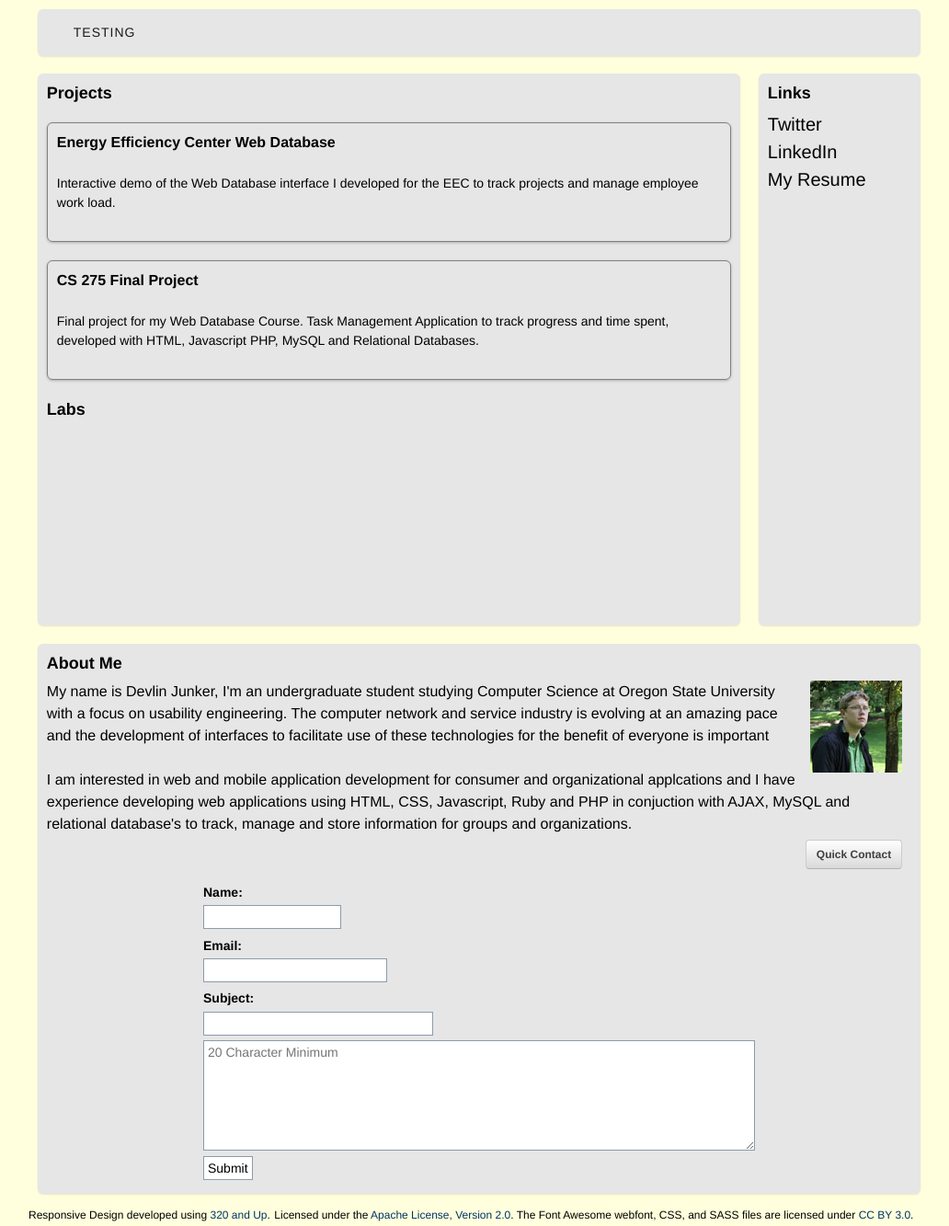
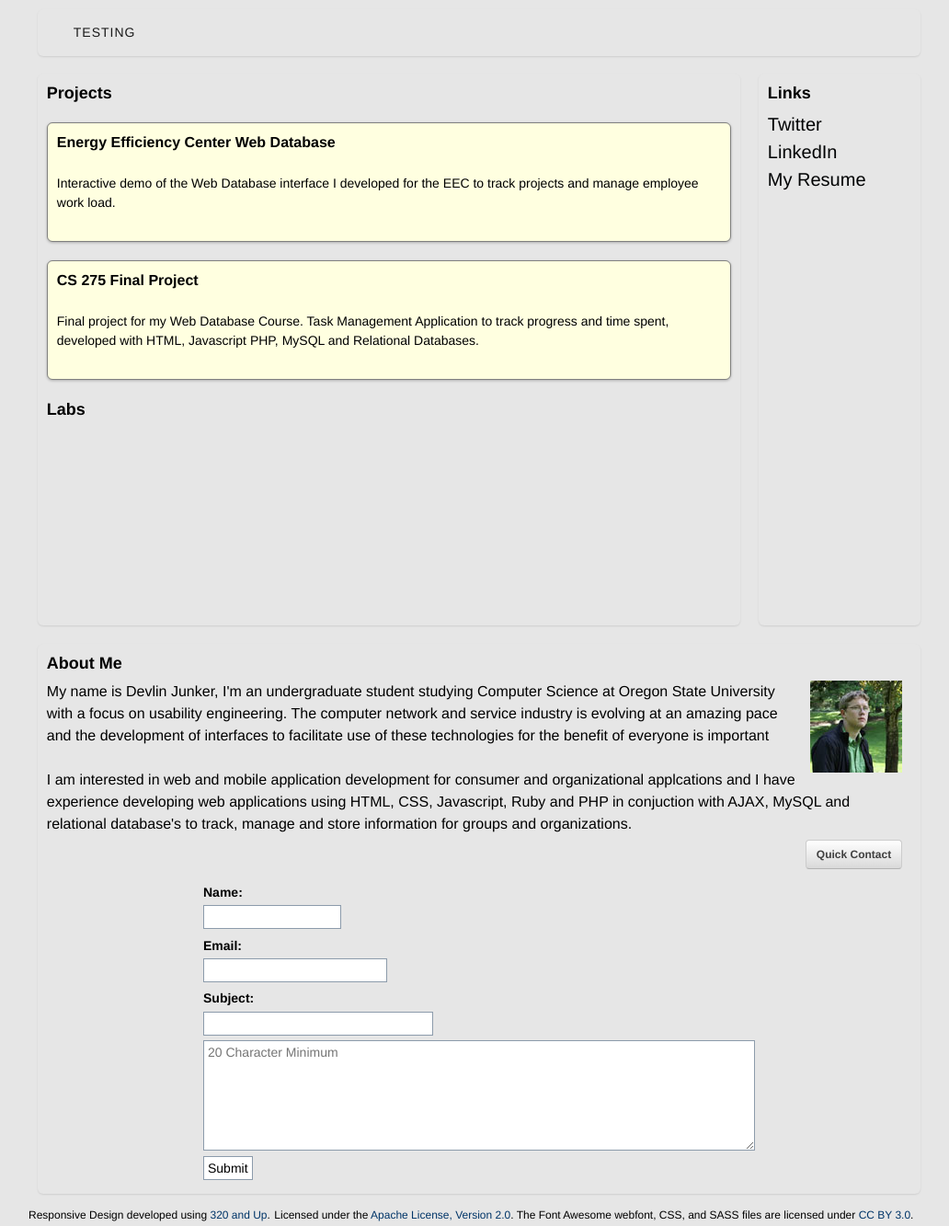
Before and after one commit to devlinjunker/design-junkie, a PHP site: page / in a window 1280 px wide. Shown: the part 63-1396 px from the top of the page at 92% size, without its empty margins (119-1151 px from the left). Run offline with PHP 8.4, Linux system fonts and the light colour scheme; data that the repository does not hold is empty; some libraries are stand-ins or nearby versions.

Commit message:
background colors

```diff
--- a/sass/_page.scss
+++ b/sass/_page.scss
@@ -34,6 +34,8 @@
 	margin: 20px 0px;
 	padding: 10px;
 
+	background-color:#ffffe0;
+
 	figure{
 		float: left;
 	}
--- a/sass/_variables.scss
+++ b/sass/_variables.scss
@@ -21,7 +21,7 @@ $white 			: rgb(255,255,255);
 
 // 1. ROOT 					==============================
 
-$bodycolor : #ffffdd;
+$bodycolor : $lightergrey;
 $textcolor : black;
 
 // 2. TYPOGRAPHY 			==============================
--- a/stylesheets/screen.css
+++ b/stylesheets/screen.css
@@ -2539,7 +2539,7 @@ body {
 
 /* line 45, C:/Users/Devlin/Dropbox/CS Stuff/Web Development/design-junkie/sass/_site.scss */
 html {
-  background: #ffffdd;
+  background: #e6e6e6;
   font-size: 62.5%;
   -webkit-overflow-scrolling: touch;
   -webkit-tap-highlight-color: #f3f5f6;
@@ -2663,6 +2663,7 @@ html {
   border: 1px solid gray;
   margin: 20px 0px;
   padding: 10px;
+  background-color: #ffffe0;
 }
 /* line 208, C:/Users/Devlin/Dropbox/CS Stuff/Web Development/design-junkie/sass/_mixins.scss */
 #projects li:before, #projects li:after {
@@ -2673,22 +2674,22 @@ html {
 #projects li:after {
   clear: both;
 }
-/* line 37, C:/Users/Devlin/Dropbox/CS Stuff/Web Development/design-junkie/sass/_page.scss */
+/* line 39, C:/Users/Devlin/Dropbox/CS Stuff/Web Development/design-junkie/sass/_page.scss */
 #projects li figure {
   float: left;
 }
-/* line 41, C:/Users/Devlin/Dropbox/CS Stuff/Web Development/design-junkie/sass/_page.scss */
+/* line 43, C:/Users/Devlin/Dropbox/CS Stuff/Web Development/design-junkie/sass/_page.scss */
 #projects li p {
   float: left;
 }
 
-/* line 46, C:/Users/Devlin/Dropbox/CS Stuff/Web Development/design-junkie/sass/_page.scss */
+/* line 48, C:/Users/Devlin/Dropbox/CS Stuff/Web Development/design-junkie/sass/_page.scss */
 #quickcontact {
   padding-top: 50px;
   width: 600px;
   margin: auto;
 }
-/* line 51, C:/Users/Devlin/Dropbox/CS Stuff/Web Development/design-junkie/sass/_page.scss */
+/* line 53, C:/Users/Devlin/Dropbox/CS Stuff/Web Development/design-junkie/sass/_page.scss */
 #quickcontact #message {
   height: 120px;
 }
```
